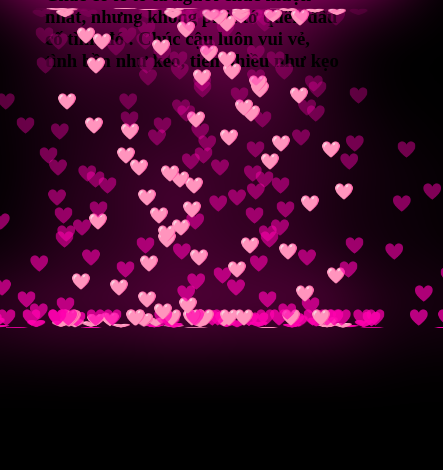
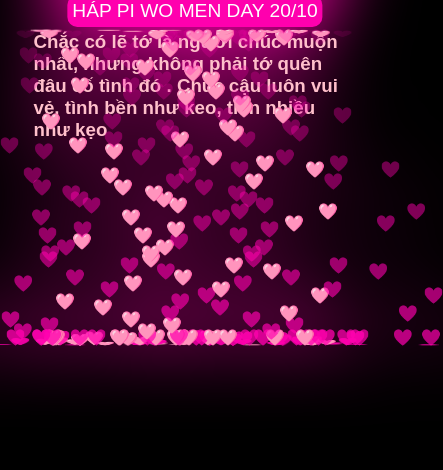
Before and after one commit to blue552/WomanDayforfriend, a plain HTML site: page index.html in a window 390 px wide. Shown: the part 374-844 px from the top of the page, 443 px wide, since content can reach past the window. Drawn offline with Linux system fonts and the light colour scheme.

Commit message:
Update style.css

```diff
--- a/style.css
+++ b/style.css
@@ -2,7 +2,7 @@
   margin: 0;
   padding: 0;
   box-sizing: border-box;
-  font-family: "Poppins" sans-serif;
+  font-family: "Poppins", sans-serif;
 }
 :root {
   --clr: rgb(255, 0, 174);
@@ -100,3 +100,46 @@ body {
     text-shadow: -180px 0 0 var(--clr), 180px 0 0 var(--clr);
   }
 }
+
+/* Media query for screens smaller than 600px */
+@media (max-width: 600px) {
+  .container {
+    top: 20px;
+    height: auto;
+    padding: 10px;
+    flex-direction: column;
+    align-items: center;
+  }
+
+  .container .cloud {
+    width: 90%;
+    padding: 5px;
+  }
+
+  .container .cloud h2 {
+    font-size: 1.2em;
+    padding: 5px;
+  }
+
+  .container .cloud h2::before {
+    top: -60px;
+    height: 60px;
+  }
+
+  .container .cloud h2::after {
+    top: -80px;
+    left: 10px;
+    width: 60px;
+    height: 60px;
+    box-shadow: 60px -15px 0 20px var(--clr);
+  }
+
+  .container .cloud .drop {
+    top: 40px;
+    height: 15px;
+    line-height: 15px;
+  }
+}
+h3 {
+  color: pink;
+}
```
